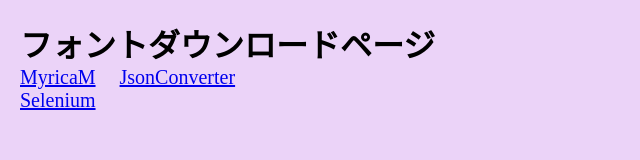
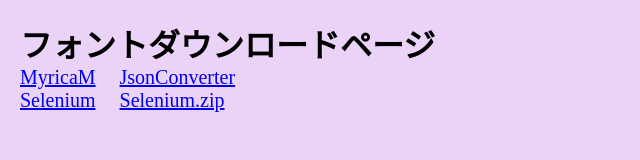
Before and after one commit to Yuki-N-1016/ForDownload, a plain HTML site: page index.html in a window 1280 px wide. Shown: the whole page, without its empty margins (0-640 px from the left). Drawn offline with Linux system fonts and the light colour scheme.

Commit message:
Update index.html

```diff
--- a/index.html
+++ b/index.html
@@ -12,5 +12,6 @@
   <a href="./JsonConverter.bas">JsonConverter</a>
   <p></p>
   <a href="./SeleniumBasic-2.0.9.0.exe">Selenium</a>
+  <a href="./SeleniumBasic-2.0.9.0.zip">Selenium.zip</a>
 </body>
 </html>
```
